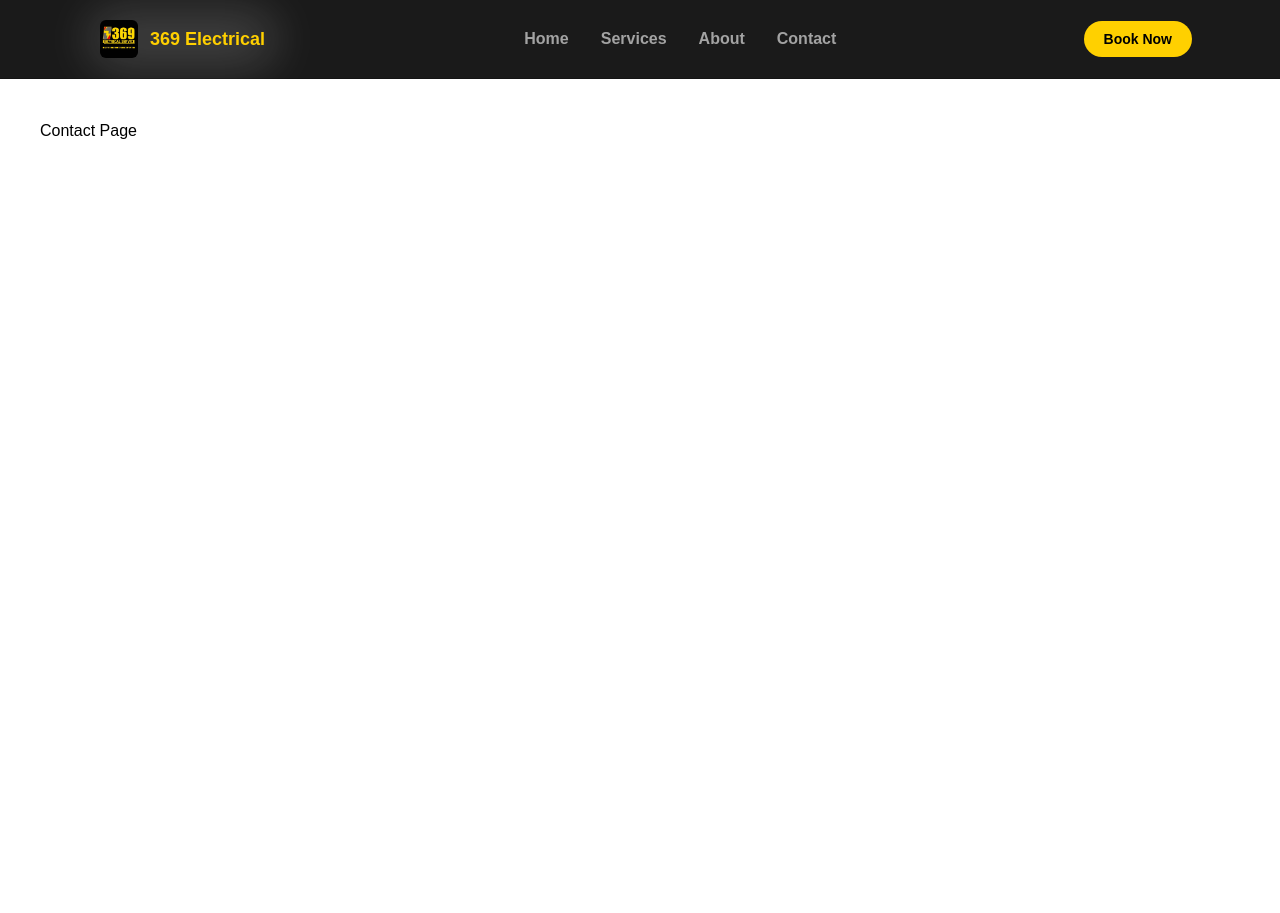
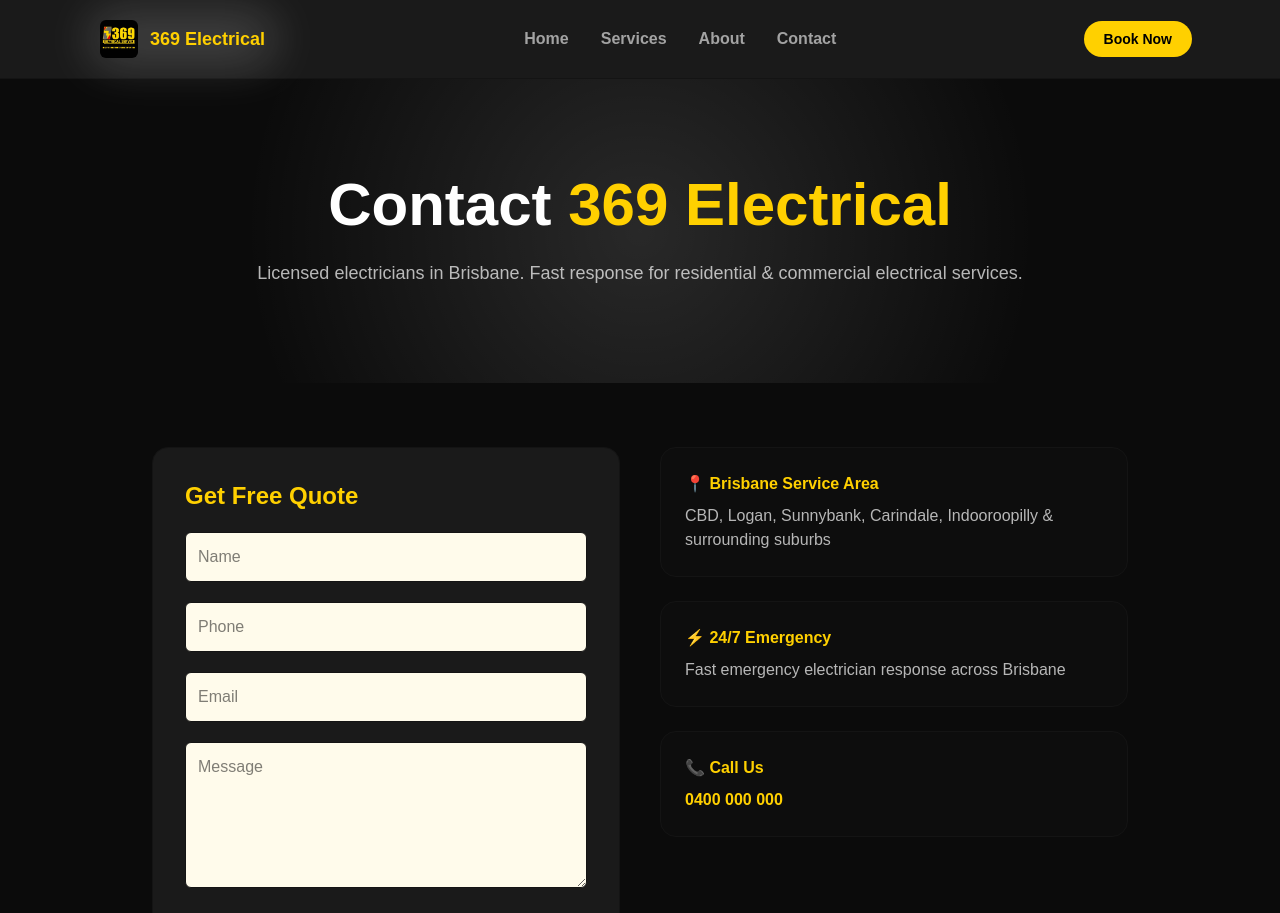
Before and after one commit to JiaxuanWang99/369-electrical, a Next.js app: page /contact in a window 1280 px wide. Shown: the top 913 px of the page. Before the commit the page ends 800 px from the top, so only its background shows below. Built offline with nearby package versions, Linux system fonts and the light colour scheme.

Commit message:
update contact page

```diff
--- a/app/contact/page.tsx
+++ b/app/contact/page.tsx
@@ -1,7 +1,201 @@
-export default function ServicesPage() {
+"use client"
+
+import { useState } from "react"
+import emailjs from "@emailjs/browser"
+
+export default function ContactPage() {
+  const [form, setForm] = useState({
+    name: "",
+    phone: "",
+    email: "",
+    message: "",
+    website: "", // honeypot
+  })
+
+  const [loading, setLoading] = useState(false)
+  const [startTime] = useState(Date.now())
+
+  const handleChange = (
+    e: React.ChangeEvent<HTMLInputElement | HTMLTextAreaElement>
+  ) => {
+    setForm({ ...form, [e.target.name]: e.target.value })
+  }
+
+  const handleSubmit = async (e: React.FormEvent) => {
+    e.preventDefault()
+
+    // 🛑 1. honeypot check（机器人会填）
+    if (form.website) return
+
+    // 🛑 2. time check（太快提交=机器人）
+    if (Date.now() - startTime < 3000) return
+
+    setLoading(true)
+
+    try {
+      await emailjs.send(
+        "YOUR_SERVICE_ID",
+        "YOUR_TEMPLATE_ID",
+        {
+          name: form.name,
+          phone: form.phone,
+          email: form.email,
+          message: form.message,
+        },
+        "YOUR_PUBLIC_KEY"
+      )
+
+      alert("Message sent successfully!")
+
+      setForm({
+        name: "",
+        phone: "",
+        email: "",
+        message: "",
+        website: "",
+      })
+    } catch (error) {
+      alert("Failed to send message.")
+    } finally {
+      setLoading(false)
+    }
+  }
+
   return (
-    <div className="text-black  p-10">
-      Contact Page
-    </div>
+    <main className="bg-[#0b0b0b] text-white overflow-hidden">
+
+      {/* HERO */}
+      <section className="relative py-24">
+
+        {/* ✨ white glow background */}
+        <div className="absolute inset-0 bg-[radial-gradient(circle_at_center,rgba(255,255,255,0.12),transparent_60%)]" />
+
+        <div className="max-w-6xl mx-auto px-6 relative text-center">
+
+          <h1 className="text-4xl md:text-6xl font-bold">
+            Contact <span className="text-brand-yellow">369 Electrical</span>
+          </h1>
+
+          <p className="text-white/70 mt-6 text-lg max-w-3xl mx-auto">
+            Licensed electricians in Brisbane. Fast response for residential &
+            commercial electrical services.
+          </p>
+
+        </div>
+      </section>
+
+      {/* FORM SECTION */}
+      <section className="py-16 ">
+
+        <div className="max-w-5xl mx-auto px-6 grid md:grid-cols-2 gap-10 text-black">
+
+          {/* FORM */}
+          <form
+            onSubmit={handleSubmit}
+            className="bg-brand-card border border-brand-mid rounded-2xl p-8 space-y-5"
+          >
+
+            <h2 className="text-2xl font-bold text-brand-yellow">
+              Get Free Quote
+            </h2>
+
+            {/* name */}
+            <input
+              name="name"
+              placeholder="Name"
+              value={form.name}
+              onChange={handleChange}
+              className="w-full p-3 bg-amber-50 border border-brand-mid rounded-md"
+              required
+            />
+
+            {/* phone */}
+            <input
+              name="phone"
+              placeholder="Phone"
+              value={form.phone}
+              onChange={handleChange}
+              className="w-full p-3 bg-amber-50 border border-brand-mid rounded-md"
+              required
+            />
+
+            {/* email */}
+            <input
+              name="email"
+              placeholder="Email"
+              value={form.email}
+              onChange={handleChange}
+              className="w-full p-3 bg-amber-50 border border-brand-mid rounded-md"
+            />
+
+            {/* message */}
+            <textarea
+              name="message"
+              placeholder="Message"
+              value={form.message}
+              onChange={handleChange}
+              rows={5}
+              className="w-full p-3 bg-amber-50 border border-brand-mid rounded-md"
+              required
+            />
+
+            {/* 🟢 HONEYPOT (hidden field for bots) */}
+            <input
+              name="website"
+              value={form.website}
+              onChange={handleChange}
+              className="hidden"
+              tabIndex={-1}
+              autoComplete="off"
+            />
+
+            <button
+              type="submit"
+              disabled={loading}
+              className="w-full bg-brand-yellow text-black py-3 font-semibold rounded-md hover:scale-[1.02] transition"
+            >
+              {loading ? "Sending..." : "Send Message"}
+            </button>
+
+          </form>
+
+          {/* INFO */}
+          <div className="space-y-6">
+
+            <div className="bg-brand-dark border border-brand-mid rounded-2xl p-6">
+              <h3 className="text-brand-yellow font-semibold">
+                📍 Brisbane Service Area
+              </h3>
+              <p className="text-white/70 mt-2">
+                CBD, Logan, Sunnybank, Carindale, Indooroopilly & surrounding suburbs
+              </p>
+            </div>
+
+            <div className="bg-brand-dark border border-brand-mid rounded-2xl p-6">
+              <h3 className="text-brand-yellow font-semibold">
+                ⚡ 24/7 Emergency
+              </h3>
+              <p className="text-white/70 mt-2">
+                Fast emergency electrician response across Brisbane
+              </p>
+            </div>
+
+            <div className="bg-brand-dark border border-brand-mid rounded-2xl p-6">
+              <h3 className="text-brand-yellow font-semibold">
+                📞 Call Us
+              </h3>
+              <a
+                href="tel:0400000000"
+                className="text-brand-yellow font-semibold mt-2 inline-block"
+              >
+                0400 000 000
+              </a>
+            </div>
+
+          </div>
+
+        </div>
+      </section>
+    </main>
   )
 }
--- a/package.json
+++ b/package.json
@@ -9,6 +9,7 @@
     "lint": "eslint"
   },
   "dependencies": {
+    "@emailjs/browser": "^4.4.1",
     "next": "16.2.6",
     "react": "19.2.4",
     "react-dom": "19.2.4",
```
Also changed, not shown: 1 other file (tests, documents, lock files or other folders).
